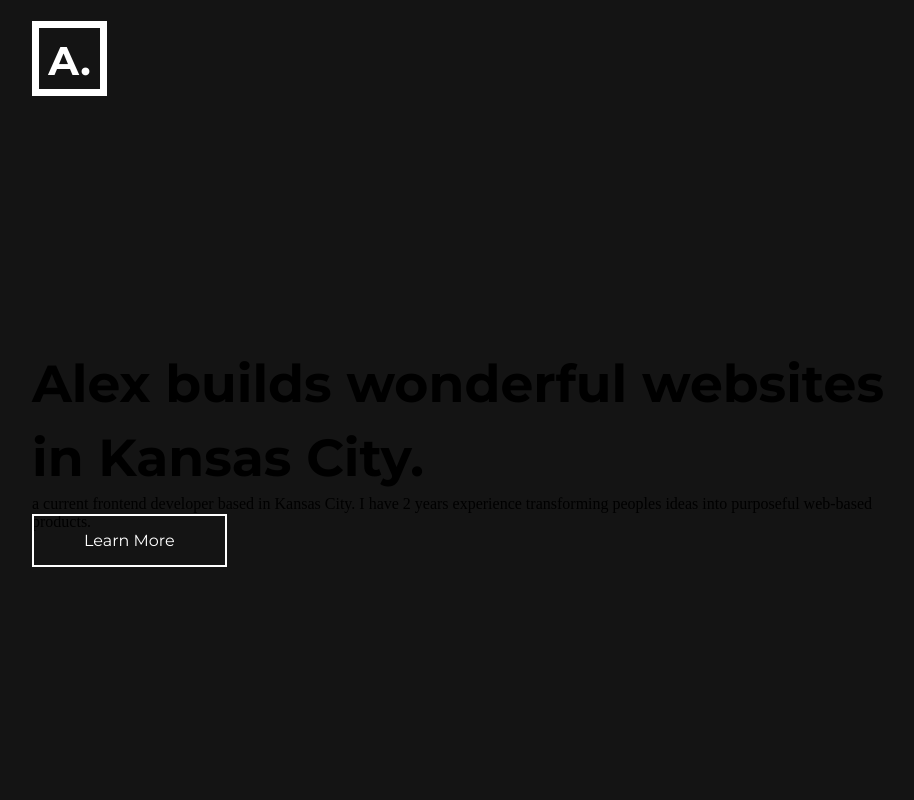
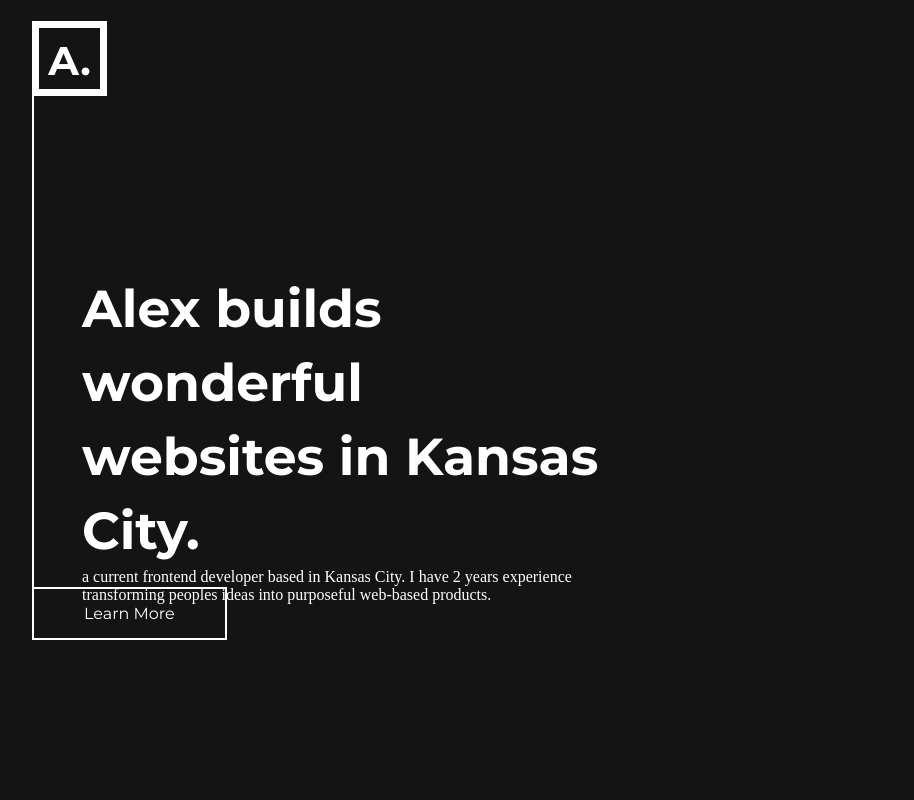
Before and after one commit to amckean12/alex-port, a React (Create React App) app: page / in a window 1280 px wide. Shown: the top 800 px of the page, without its empty margins (160-1074 px from the left). Built offline with nearby package versions, Linux system fonts and the light colour scheme.

Commit message:
Hero styling

```diff
--- a/src/components/skills-component.jsx
+++ b/src/components/skills-component.jsx
@@ -13,6 +13,11 @@ const SkillsComponent = (props) => {
     return(
         <section className="skills">
             <div className="skills__container">
+                { Content.skills.tools.map((value, index) =>{
+                    return <div className="skills_content-wrapper">
+                                <p>{value.title}</p>
+                            </div>
+                })}
                 <CopyElement
                     block="skills"
                     element="copy"
--- a/src/content.json
+++ b/src/content.json
@@ -6,35 +6,35 @@
     },
     "skills": {
         "heading": "What I Use.",
-        "tools": {
-            "foundation": {
+        "tools": [
+            {
                 "title": "Foundation",
                 "value": ["HTML", "CSS", "Javascript"]
             },
-            "preprocessor": {
+            {
                 "title": "CSS Preprocessor",
                 "value": "Sass"
             },
-            "css_framework": {
+            {
                 "title": "CSS Framework",
                 "value": "Bootstrap"
             },
-            "css_architecture": {
+            {
                 "title": "CSS Architecutre",
                 "value": "Block Element Modifier (BEM)"
             },
-            "framework": {
+            {
                 "title": "Frameworks",
                 "value": ["React", "Vue"]
             },
-            "state_management": {
+            {
                 "title": "State Management",
                 "value": "Redux"
             },
-            "testing": {
+            {
                 "title": "Testing",
                 "value": "Cypress.io"
             }
-        }
+        ]
     }
 }
--- a/src/styles/components/hero.scss
+++ b/src/styles/components/hero.scss
@@ -4,6 +4,14 @@
         height: 88vh;
         display: flex;
         flex-direction: column;
-        justify-content: center;
+        justify-content: flex-start;
+    }
+    &__inner {
+        &:first-of-type{
+            padding-top: 11rem;
+        }
+        width: 60%;
+        padding-left: 3rem;
+        border-left: 2px solid #ffffff;
     }
 }
--- a/src/styles/components/skills.scss
+++ b/src/styles/components/skills.scss
@@ -1,6 +1,6 @@
 .skills {
-    background: white;
     height: 100vh;
+    background-color: #181A1B;
     &__container {
         margin: 0 12rem 0 12rem;
     }
--- a/src/styles/theme.scss
+++ b/src/styles/theme.scss
@@ -12,6 +12,7 @@ html {
     font-size: 16px;
     margin: 0;
     background-color: #141414;
+    color: #ffffff;
 }
 //Font Global Variables
 h1 {
```
